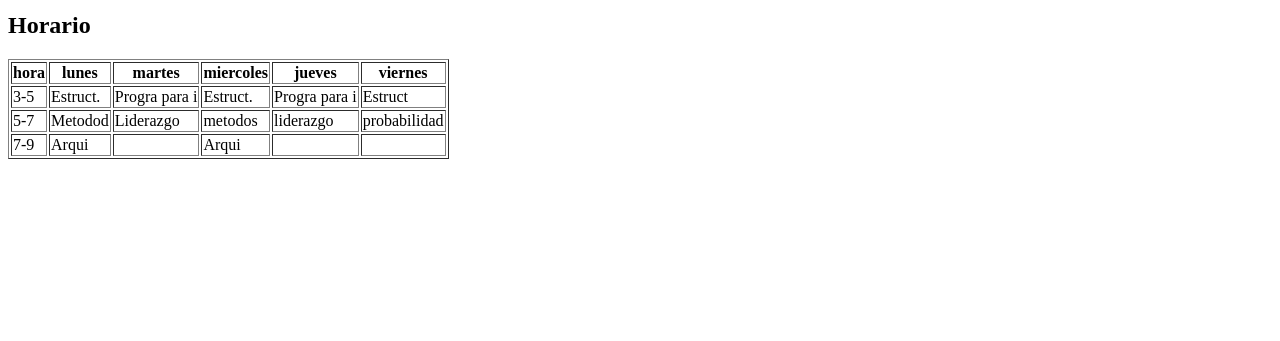
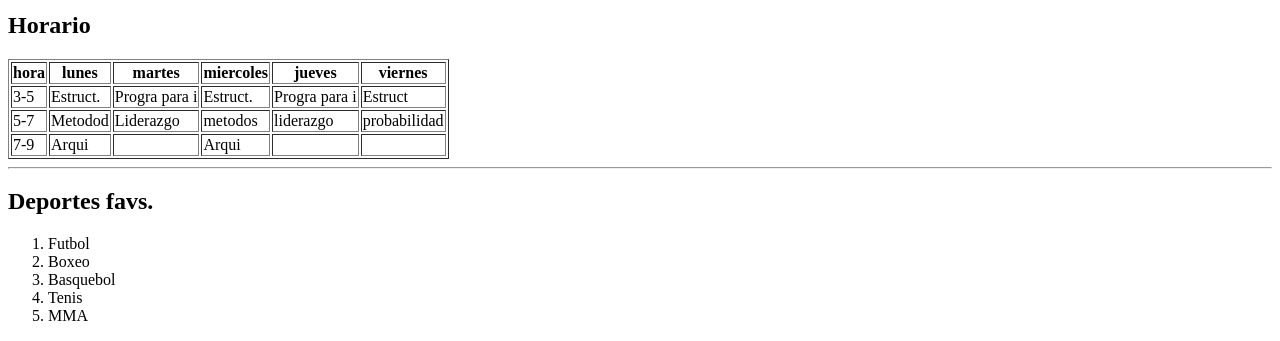
Before and after one commit to JMauricioGG/PRPARAI, a plain HTML site: page index.html in a window 1280 px wide. Shown: the part 637-978 px from the top of the page. Before the commit the page ends 804 px from the top, so only its background shows below. Drawn offline with Linux system fonts and the light colour scheme.

Commit message:
Agregue deportes

```diff
--- a/index.html
+++ b/index.html
@@ -62,6 +62,17 @@ Biografia: <a href="https://es.wikipedia.org/wiki/Kanye_West" target="_blank">Wi
 </tr>
 </table>
 
+<hr>
+<h2>Deportes favs.</h2>
+<ol>
+<li>Futbol</li>
+<li>Boxeo</li>
+<li>Basquebol</li>
+<li>Tenis</li>
+<li>MMA</li>
+
+</ol>
+
 
 </body>
 </html>
```
